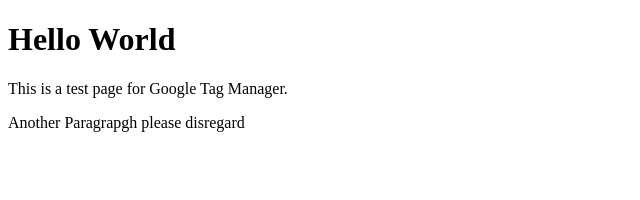
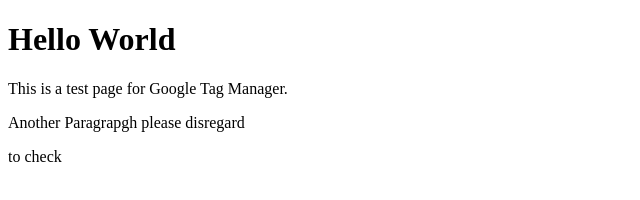
Before and after one commit to Black-Rider/Black-Rider.github.io, a plain HTML site: page index.html in a window 1280 px wide. Shown: the full height of the page, 0-640 px from the left. Drawn offline with Linux system fonts and the light colour scheme.

Commit message:
Update index.html

```diff
--- a/index.html
+++ b/index.html
@@ -27,5 +27,6 @@
     <h1>Hello World</h1>
     <p>This is a test page for Google Tag Manager.</p>
     <p>Another Paragrapgh please disregard</p>
+    <p>to check</p>
   </body>
 </html>
```
